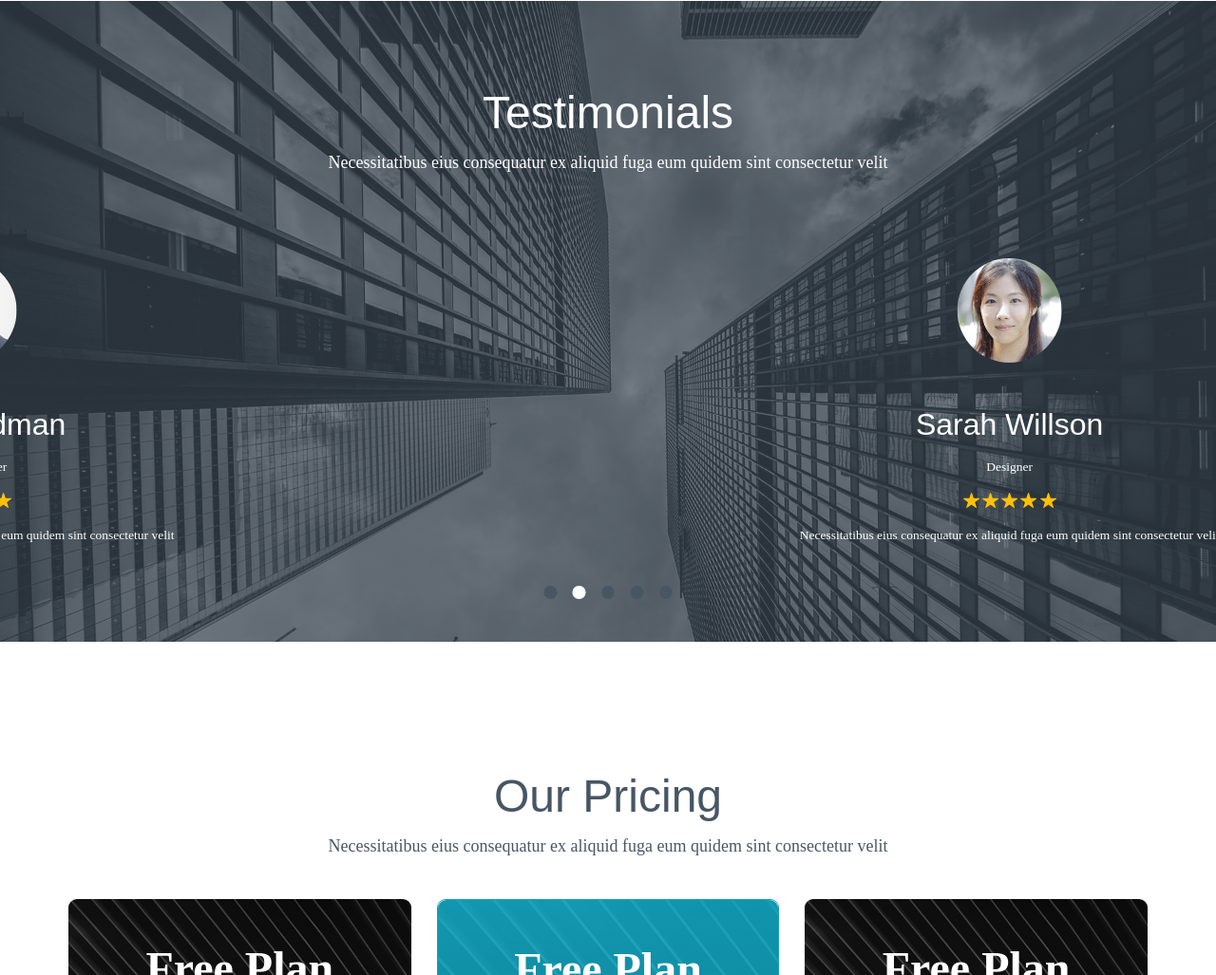
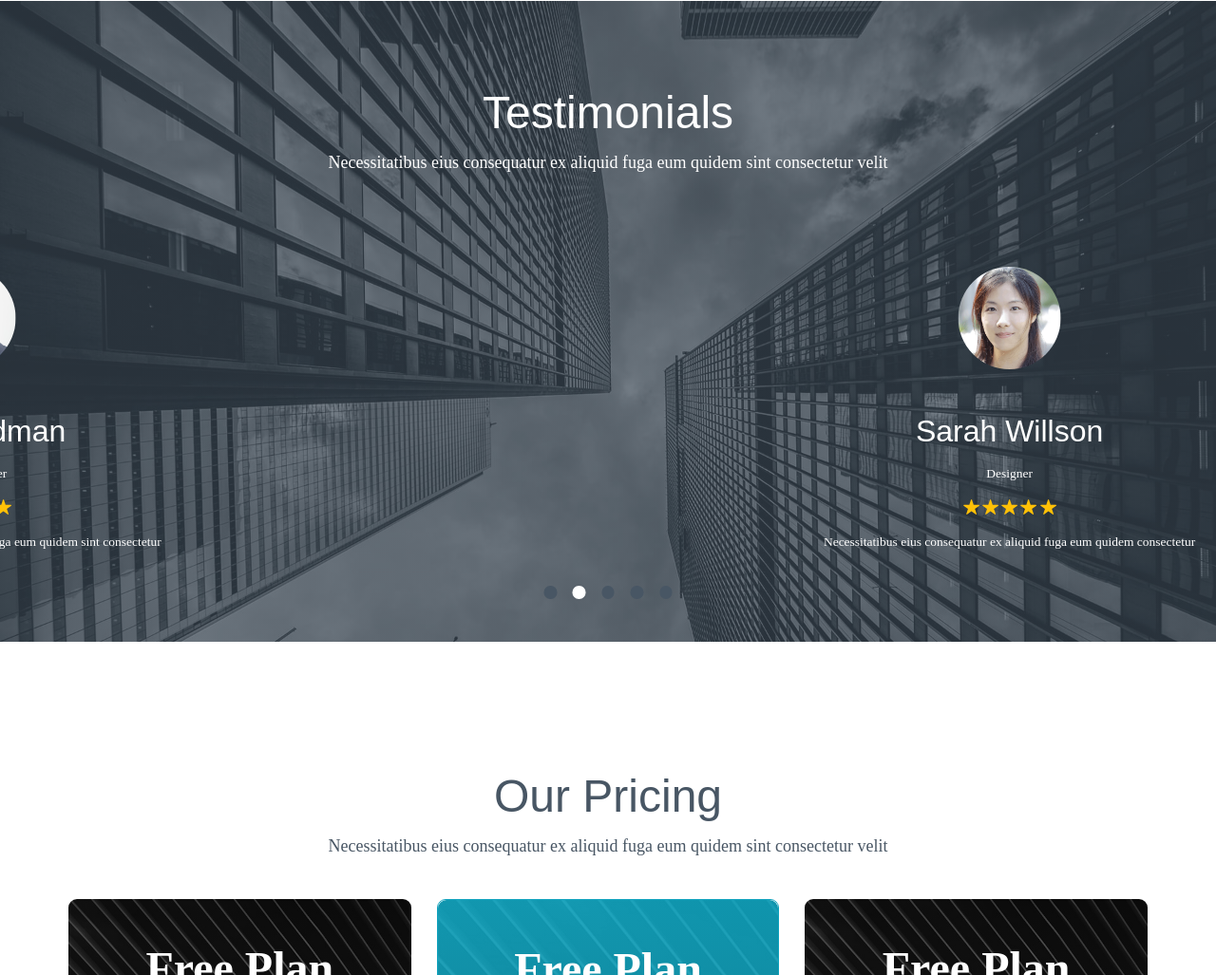
Before and after one commit to newton-js/newcoreBiz, a plain HTML site: page index.html in a window 1280 px wide. Shown: the part 5857-6884 px from the top of the page at 95% size. Drawn offline with nearby package versions, Linux system fonts and the light colour scheme.

Commit message:
slider fix

```diff
--- a/index.html
+++ b/index.html
@@ -911,7 +911,7 @@
           </div>
           <blockquote class="slide-description text-type-p color-white">
             Necessitatibus eius consequatur ex aliquid fuga eum quidem sint
-            consectetur velit
+            consectetur
           </blockquote>
         </div>
         <div class="slide">
@@ -933,9 +933,11 @@
             <ion-icon class="star" name="star"></ion-icon>
             <ion-icon class="star" name="star"></ion-icon>
           </div>
-          <blockquote class="slide-description text-type-p testimony-heading">
-            Necessitatibus eius consequatur ex aliquid fuga eum quidem sint
-            consectetur velit
+          <blockquote
+            class="slide-description text-type-p testimony-heading blockquote"
+          >
+            Necessitatibus eius consequatur ex aliquid fuga eum quidem
+            consectetur
           </blockquote>
         </div>
         <div class="slide">
@@ -957,9 +959,11 @@
             <ion-icon class="star" name="star"></ion-icon>
             <ion-icon class="star" name="star"></ion-icon>
           </div>
-          <blockquote class="slide-description text-type-p testimony-heading">
-            Necessitatibus eius consequatur ex aliquid fuga eum quidem sint
-            consectetur velit
+          <blockquote
+            class="slide-description text-type-p testimony-heading blockquote"
+          >
+            Necessitatibus eius consequatur ex aliquid fuga eum quidem
+            consectetur
           </blockquote>
         </div>
         <div class="slide">
@@ -981,8 +985,10 @@
             <ion-icon class="star" name="star"></ion-icon>
             <ion-icon class="star" name="star"></ion-icon>
           </div>
-          <blockquote class="slide-description text-type-p testimony-heading">
-            Necessitatibus eius consequatur ex aliquid fuga eum quidem sint
+          <blockquote
+            class="slide-description text-type-p testimony-heading blockquote"
+          >
+            Necessitatibus eius consequatur ex aliquid fuga eum quidem
             consectetur velit
           </blockquote>
         </div>
--- a/style.css
+++ b/style.css
@@ -610,6 +610,7 @@
   position: absolute;
   top: 0;
   transition: all 3s;
+  padding: 1rem;
 }
 
 .slide-name {
```
